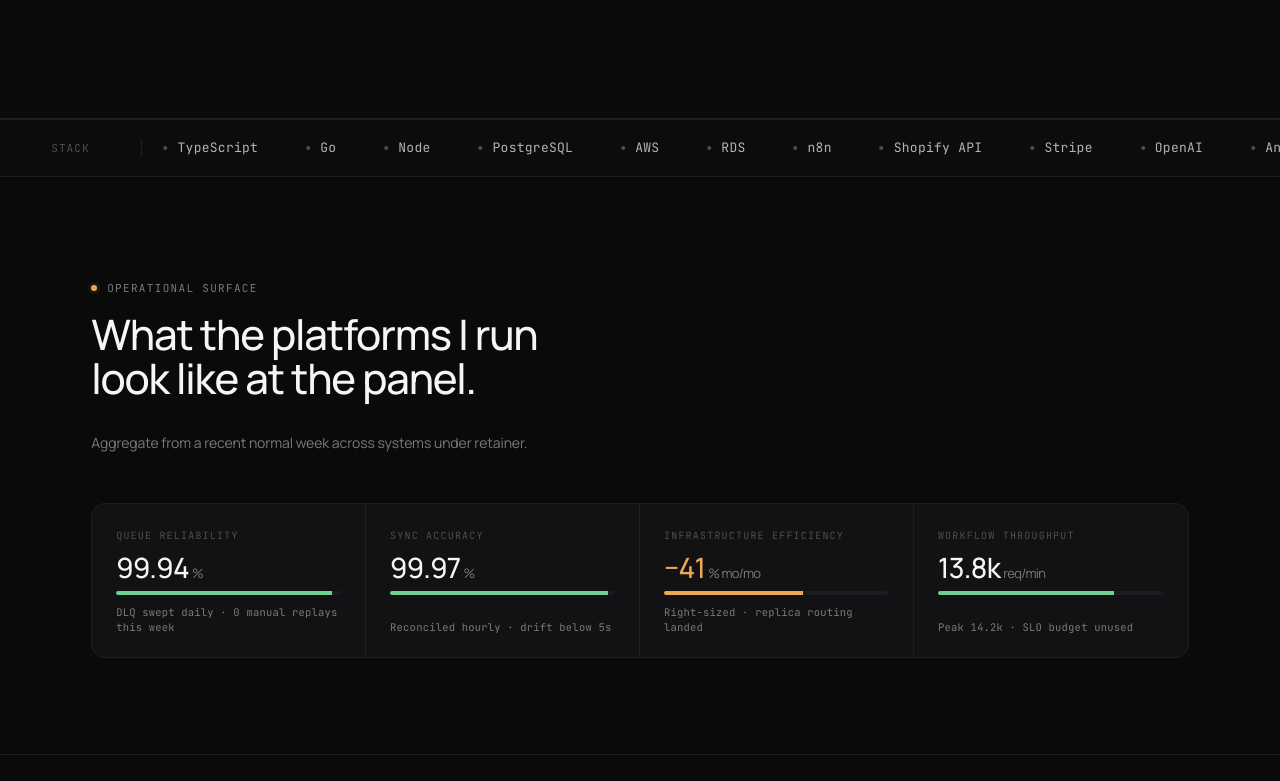
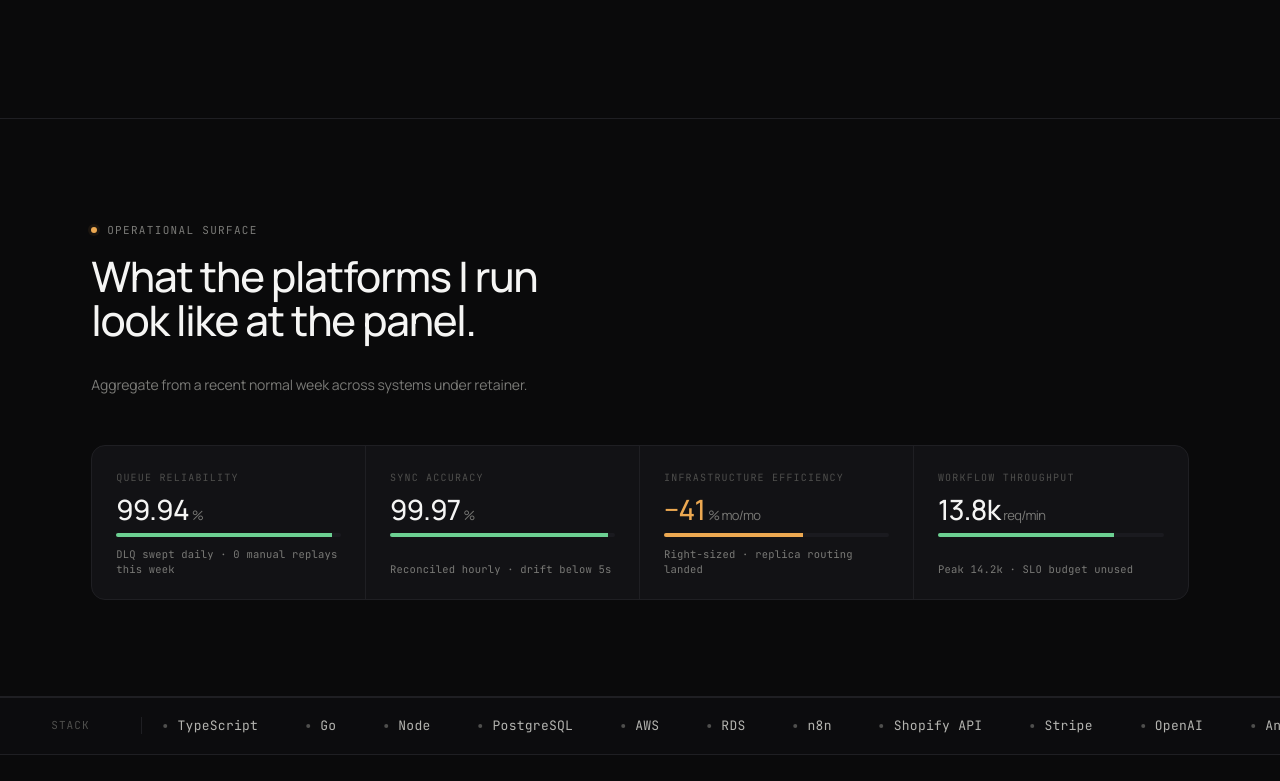
Before and after one commit to billalaashraf/bilal-portfolio, a Next.js app: page / in a window 1280 px wide. Shown: the part 879-1660 px from the top of the page. Built offline with nearby package versions, Linux system fonts and the light colour scheme.

Commit message:
Move Operational Surface to after Hero

```diff
--- a/app/page.tsx
+++ b/app/page.tsx
@@ -14,8 +14,8 @@ export default function Home() {
       <Nav />
       <main>
         <Hero />
+        <OperationalSurface />
         <TechStrip />
-        <OperationalSurface />
         <CaseStudies />
         <Systems />
         <Process />
```
